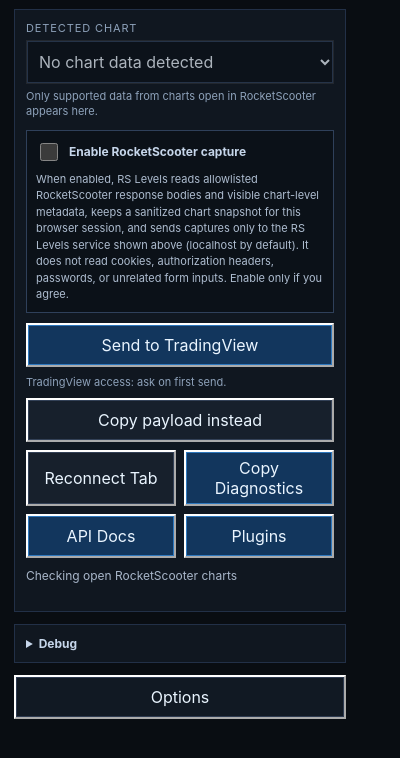
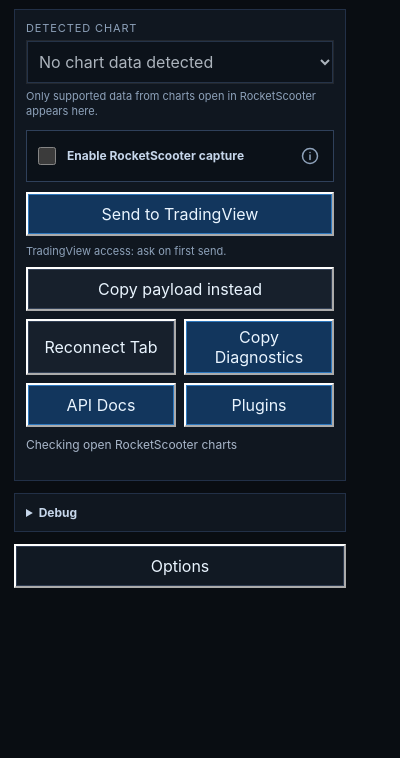
Before and after one commit to anaremore/rs-levels, a browser extension: page apps/browser-extension/src/popup.html in a window 400 px wide. Shown: the part 58-816 px from the top of the page. Drawn offline with Linux system fonts and the light colour scheme.

Commit message:
Compact capture disclosure and refresh icons

```diff
--- a/apps/browser-extension/src/popup.css
+++ b/apps/browser-extension/src/popup.css
@@ -125,17 +125,82 @@ p {
 }
 
 .capture-consent {
-  display: grid;
-  gap: 7px;
-  padding: 10px;
+  position: relative;
+  padding: 4px 8px;
   background: #0b1118;
   box-shadow: inset 0 0 0 1px #2f405a;
 }
 
-.disclosure {
-  color: #aebdd0;
+.capture-consent-row {
+  min-height: 44px;
+  display: flex;
+  align-items: center;
+  justify-content: space-between;
+  gap: 8px;
+}
+
+.capture-consent .switch {
+  flex: 1;
+  min-width: 0;
+}
+
+.capture-info {
+  position: relative;
+  flex: 0 0 auto;
+  margin-right: -6px;
+}
+
+.info-button {
+  width: 44px;
+  min-height: 44px;
+  padding: 11px;
+  border: 0;
+  background: transparent;
+  box-shadow: none;
+  color: #8ea2ba;
+  display: grid;
+  place-items: center;
+}
+
+.info-button:hover,
+.info-button:focus-visible {
+  background: #17202c;
+  box-shadow: inset 0 0 0 1px #334157;
+  color: #eef6ff;
+}
+
+.info-button svg {
+  width: 20px;
+  height: 20px;
+  fill: none;
+  stroke: currentColor;
+  stroke-linecap: round;
+  stroke-linejoin: round;
+  stroke-width: 1.8;
+}
+
+.capture-tooltip {
+  position: absolute;
+  z-index: 20;
+  top: calc(100% + 4px);
+  right: 0;
+  width: 280px;
+  padding: 10px;
+  background: #07101a;
+  box-shadow: inset 0 0 0 1px #3a4d69, 0 8px 24px rgb(0 0 0 / 45%);
+  color: #c6d6ea;
   font-size: 11px;
   line-height: 1.5;
+  opacity: 0;
+  pointer-events: none;
+  transform: translateY(-4px);
+  transition: opacity 160ms ease-out, transform 160ms ease-out;
+}
+
+.capture-info:hover .capture-tooltip,
+.capture-info:focus-within .capture-tooltip {
+  opacity: 1;
+  transform: translateY(0);
 }
 
 label,
--- a/apps/browser-extension/src/popup.html
+++ b/apps/browser-extension/src/popup.html
@@ -26,11 +26,21 @@
         <p class="chart-hint">Only supported data from charts open in RocketScooter appears here.</p>
       </div>
       <div class="capture-consent">
-        <label class="switch">
-          <input id="capture-enabled" type="checkbox" aria-describedby="capture-disclosure">
-          <span>Enable RocketScooter capture</span>
-        </label>
-        <p id="capture-disclosure" class="disclosure">When enabled, RS Levels reads allowlisted RocketScooter response bodies and visible chart-level metadata, keeps a sanitized chart snapshot for this browser session, and sends captures only to the RS Levels service shown above (localhost by default). It does not read cookies, authorization headers, passwords, or unrelated form inputs. Enable only if you agree.</p>
+        <div class="capture-consent-row">
+          <label class="switch">
+            <input id="capture-enabled" type="checkbox" aria-describedby="capture-disclosure">
+            <span>Enable RocketScooter capture</span>
+          </label>
+          <div class="capture-info">
+            <button id="capture-info" class="info-button" type="button" aria-label="About RocketScooter capture" aria-describedby="capture-disclosure">
+              <svg viewBox="0 0 24 24" aria-hidden="true">
+                <circle cx="12" cy="12" r="9"></circle>
+                <path d="M12 10.75v5.5M12 7.75h.01"></path>
+              </svg>
+            </button>
+            <p id="capture-disclosure" class="capture-tooltip" role="tooltip">When enabled, RS Levels reads allowlisted RocketScooter response bodies and visible chart-level metadata, keeps a sanitized chart snapshot for this browser session, and sends captures only to the RS Levels service shown above (localhost by default). It does not read cookies, authorization headers, passwords, or unrelated form inputs. Enable only if you agree.</p>
+          </div>
+        </div>
       </div>
       <div id="tradingview-target-row" class="row" hidden>
         <label for="tradingview-tab">TradingView tab</label>
```
Also changed, not shown: apps/browser-extension/test/extension.test.cjs (+5 -0 lines), docs/browser-extension.md (+1 -1 lines), docs/chrome-web-store-release.md (+2 -2 lines), apps/browser-extension/README.md, apps/browser-extension/assets/icon-128.png, apps/browser-extension/assets/icon-16.png, apps/browser-extension/assets/icon-32.png, apps/browser-extension/assets/icon-48.png, store-assets/icon-128.png, store-assets/source/extension-icon.svg.
